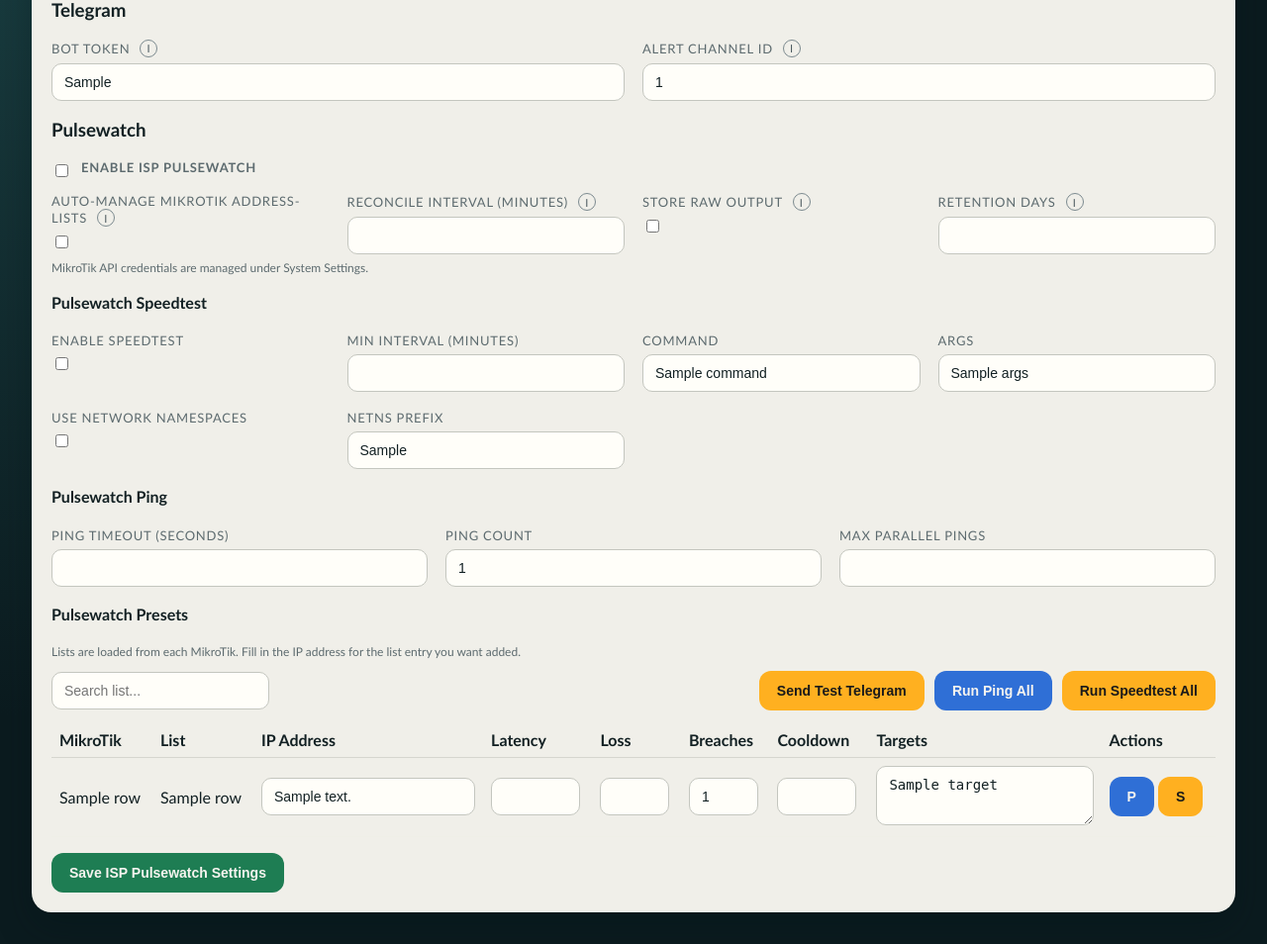
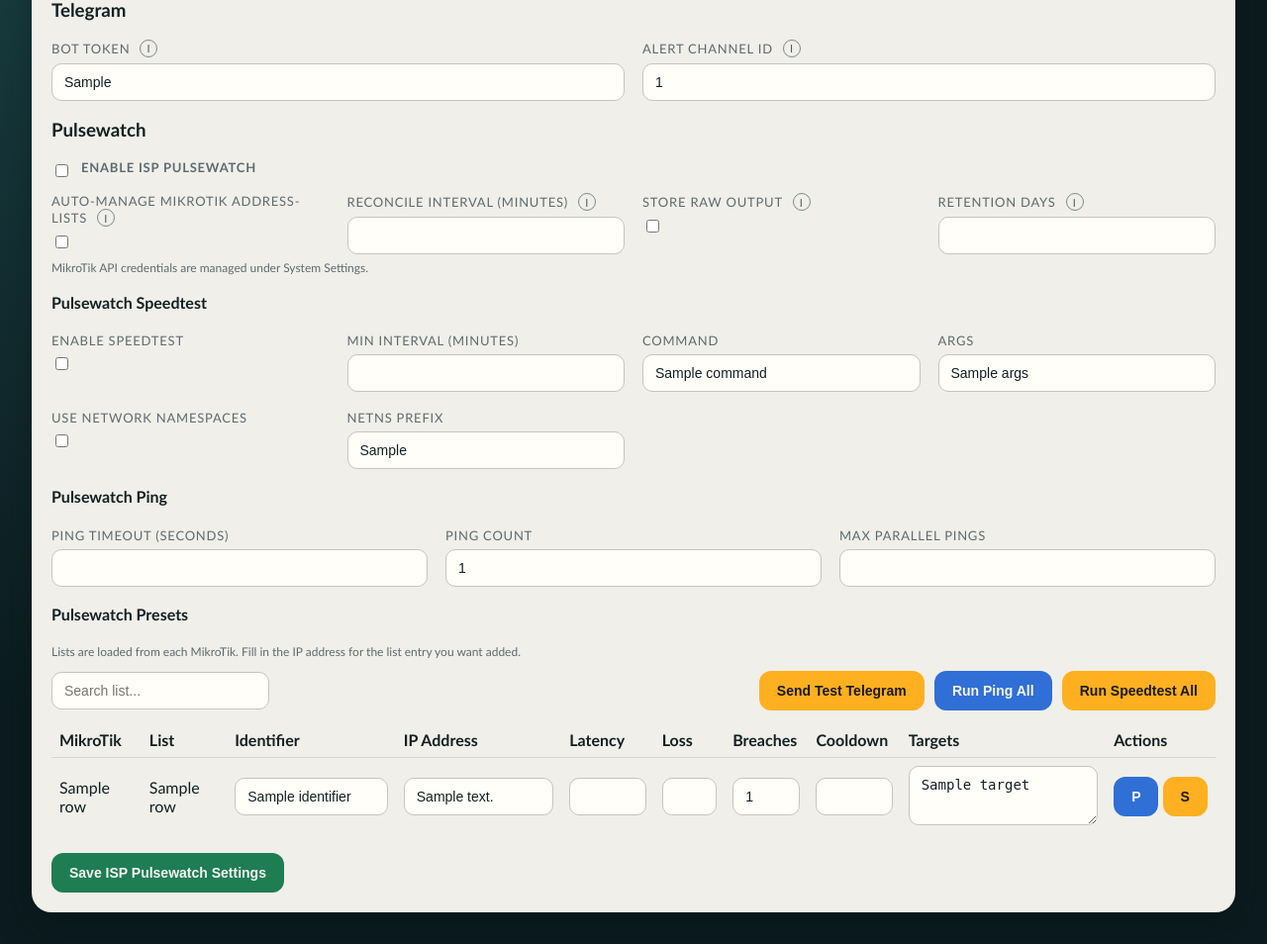
Before and after one commit to Jess-is-it/threejmon, a FastAPI app: template app/templates/settings_pulsewatch.html in a window 1280 px wide. Shown: the part 241-1195 px from the top of the page at 99% size. Run offline with FastAPI, Linux system fonts and the light colour scheme; the template is opened without the code that fills it: most values are stand-ins (such as "Sample title", 1, 10 or a date in 2020).

Commit message:
Add Pulsewatch identifier labels

```diff
--- a/app/main.py
+++ b/app/main.py
@@ -603,6 +603,7 @@
                     "core_id": core_id,
                     "core_label": core.get("label") or core_id,
                     "list_name": list_name,
+                    "identifier": preset.get("identifier", ""),
                     "address": preset.get("address", ""),
                     "latency_ms": preset.get("latency_ms", 120),
                     "loss_pct": preset.get("loss_pct", 20),
@@ -980,12 +981,14 @@
     for idx in range(preset_count):
         core_id = (form.get(f"preset_{idx}_core_id") or "").strip()
         list_name = (form.get(f"preset_{idx}_list") or "").strip()
+        identifier = (form.get(f"preset_{idx}_identifier") or "").strip()
         address = (form.get(f"preset_{idx}_address") or "").strip()
         if core_id and list_name:
             presets.append(
                 {
                     "core_id": core_id,
                     "list": list_name,
+                    "identifier": identifier,
                     "address": address,
                     "latency_ms": parse_float(form, f"preset_{idx}_latency_ms", 120.0),
                     "loss_pct": parse_float(form, f"preset_{idx}_loss_pct", 20.0),
--- a/app/notifiers/isp_ping.py
+++ b/app/notifiers/isp_ping.py
@@ -75,13 +75,15 @@
     for preset in presets:
         core_id = preset.get("core_id")
         list_name = preset.get("list")
+        identifier = (preset.get("identifier") or "").strip()
         if not core_id or not list_name:
             continue
         isp_id = _preset_id(core_id, list_name)
+        label_value = identifier or list_name
         isps.append(
             {
                 "id": isp_id,
-                "label": list_name,
+                "label": label_value,
                 "sources": {core_id: preset.get("address")},
                 "ping_targets": preset.get("ping_targets", []),
                 "thresholds": {
--- a/app/templates/settings_pulsewatch.html
+++ b/app/templates/settings_pulsewatch.html
@@ -121,6 +121,7 @@
           <tr>
             <th data-sort="text" title="Which MikroTik router this preset belongs to." style="text-align: left; padding: 8px; border-bottom: 1px solid #d6d6cf; cursor: pointer;">MikroTik</th>
             <th data-sort="text" title="Address-list name pulled from the MikroTik firewall." style="text-align: left; padding: 8px; border-bottom: 1px solid #d6d6cf; cursor: pointer;">List</th>
+            <th data-sort="text" title="Friendly identifier for this ISP/list." style="text-align: left; padding: 8px; border-bottom: 1px solid #d6d6cf; cursor: pointer;">Identifier</th>
             <th data-sort="text" title="Source IP to bind for this list (used by ping/speedtest)." style="text-align: left; padding: 8px; border-bottom: 1px solid #d6d6cf; cursor: pointer;">IP Address</th>
             <th data-sort="number" title="Latency threshold (ms) before a breach is counted." style="text-align: left; padding: 8px; border-bottom: 1px solid #d6d6cf; cursor: pointer;">Latency</th>
             <th data-sort="number" title="Packet loss threshold (%) before a breach is counted." style="text-align: left; padding: 8px; border-bottom: 1px solid #d6d6cf; cursor: pointer;">Loss</th>
@@ -141,6 +142,9 @@
               <td style="padding: 8px; border-bottom: 1px solid #efefe7;">
                 {{ row.list_name }}
                 <input type="hidden" name="preset_{{ loop.index0 }}_list" value="{{ row.list_name }}" />
+              </td>
+              <td style="padding: 8px; border-bottom: 1px solid #efefe7;">
+                <input type="text" name="preset_{{ loop.index0 }}_identifier" value="{{ row.identifier }}" />
               </td>
               <td style="padding: 8px; border-bottom: 1px solid #efefe7;">
                 <input type="text" name="preset_{{ loop.index0 }}_address" value="{{ row.address }}" />
@@ -656,9 +660,12 @@
       const targetInput = row ? row.querySelector("textarea[name$='_ping_targets']") : null;
       const labelCore = row ? row.querySelector("td:nth-child(1)") : null;
       const labelList = row ? row.querySelector("td:nth-child(2)") : null;
+      const identifierInput = row ? row.querySelector("input[name$='_identifier']") : null;
       const sourceIp = addressInput ? (addressInput.value || "").trim() : "";
       const targets = targetInput ? (targetInput.value || "").trim().split("\n") : [];
-      const label = `${labelCore ? labelCore.textContent.trim() : ""} ${labelList ? labelList.textContent.trim() : ""}`.trim();
+      const identifier = identifierInput ? (identifierInput.value || "").trim() : "";
+      const labelValue = identifier || (labelList ? labelList.textContent.trim() : "");
+      const label = `${labelCore ? labelCore.textContent.trim() : ""} ${labelValue}`.trim();
       const params = {};
       if (sourceIp) {
         params.source_ip = sourceIp;
@@ -685,7 +692,10 @@
         }
         const labelCore = row.querySelector("td:nth-child(1)");
         const labelList = row.querySelector("td:nth-child(2)");
-        const label = `${labelCore ? labelCore.textContent.trim() : ""} ${labelList ? labelList.textContent.trim() : ""}`.trim();
+        const identifierInput = row.querySelector("input[name$='_identifier']");
+        const identifier = identifierInput ? (identifierInput.value || "").trim() : "";
+        const labelValue = identifier || (labelList ? labelList.textContent.trim() : "");
+        const label = `${labelCore ? labelCore.textContent.trim() : ""} ${labelValue}`.trim();
         if (label) {
           streamLabelList.push(label);
         }
```
Also changed, not shown: app/telegram_commands.py (+8 -2 lines).
